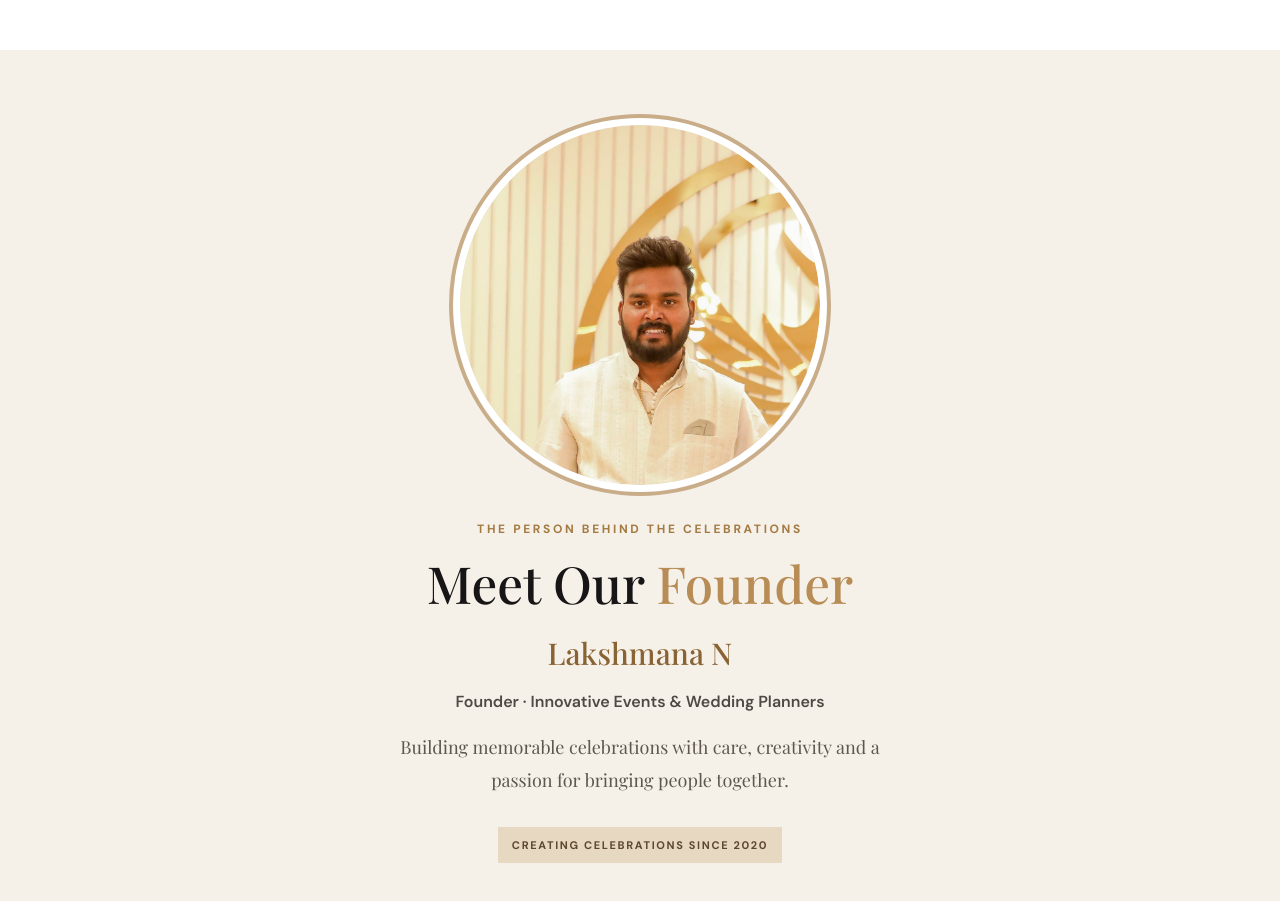
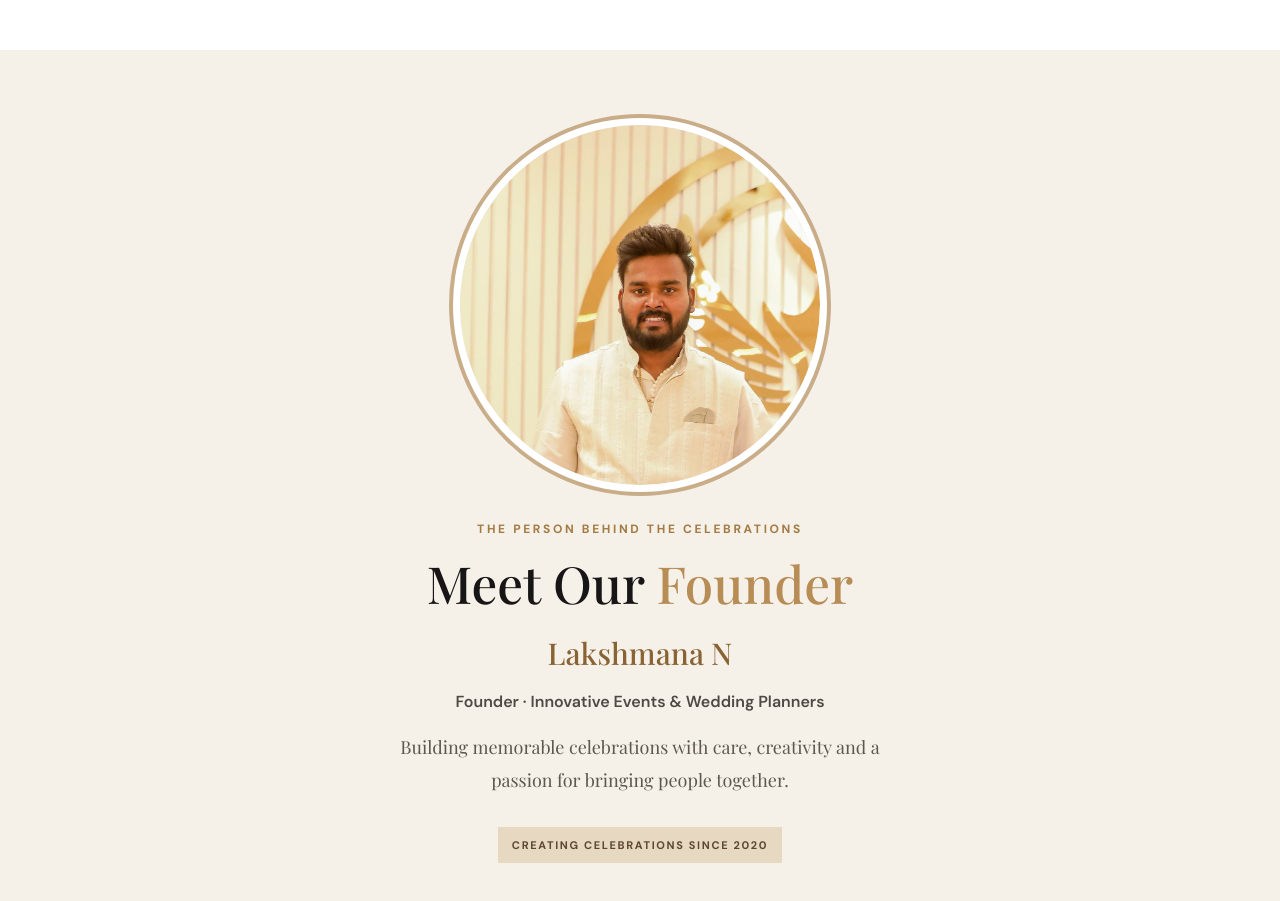
Before and after one commit to jadun426-netizen/innovative-events-website, a plain HTML site: page index.html in a window 1280 px wide. Shown: the part 8360-9261 px from the top of the page. Drawn offline with nearby package versions, Linux system fonts and the light colour scheme.

Commit message:
Update style.css

```diff
--- a/style.css
+++ b/style.css
@@ -525,7 +525,7 @@ footer a:hover {
   border: 0;
   border-radius: 50%;
   object-fit: cover;
-  object-position: center center;
+  object-position: center 60%;
 }
 
 /* Founder details */
```
